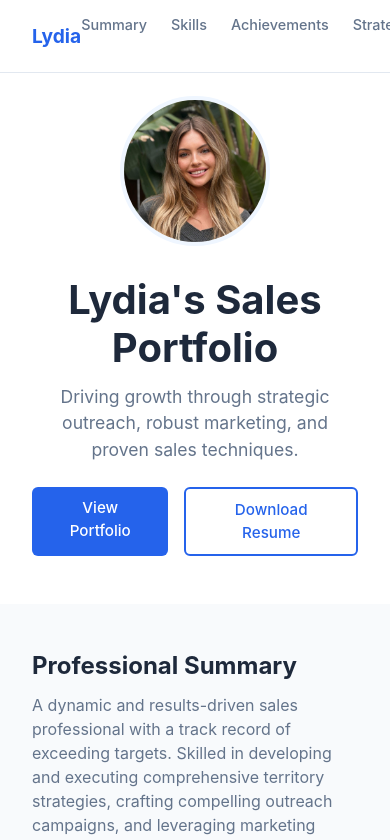
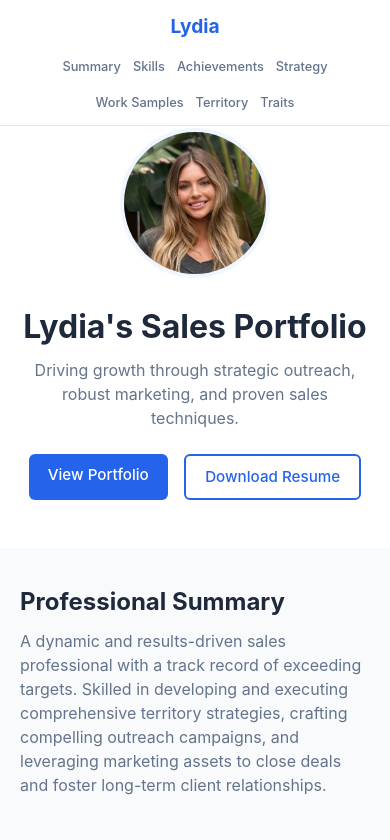
Before and after one commit to lydia-a-wilson/lydia-a-wilson.github.io, a React (Vite) app: page / in a window 390 px wide. Shown: the top 840 px of the page. Built offline with nearby package versions, Linux system fonts and the light colour scheme.

Commit message:
Add mobile responsiveness for iPhone and small screens

```diff
--- a/src/index.css
+++ b/src/index.css
@@ -187,3 +187,42 @@ nav {
   border: 1px solid var(--border-color);
   margin-top: 0.75rem;
 }
+
+/* Mobile Responsiveness */
+@media (max-width: 768px) {
+  .nav-container {
+    flex-direction: column;
+    gap: 0.75rem;
+    padding: 0.75rem 1rem;
+  }
+
+  .nav-links {
+    gap: 0.75rem;
+    flex-wrap: wrap;
+    justify-content: center;
+  }
+
+  .nav-links a {
+    font-size: 0.8rem;
+  }
+
+  section {
+    padding: 2.5rem 1.25rem;
+  }
+
+  .hero {
+    padding-top: 8rem;
+  }
+
+  .hero h1 {
+    font-size: 2rem;
+  }
+
+  .hero p {
+    font-size: 1rem;
+  }
+
+  .grid {
+    grid-template-columns: 1fr;
+  }
+}
```
